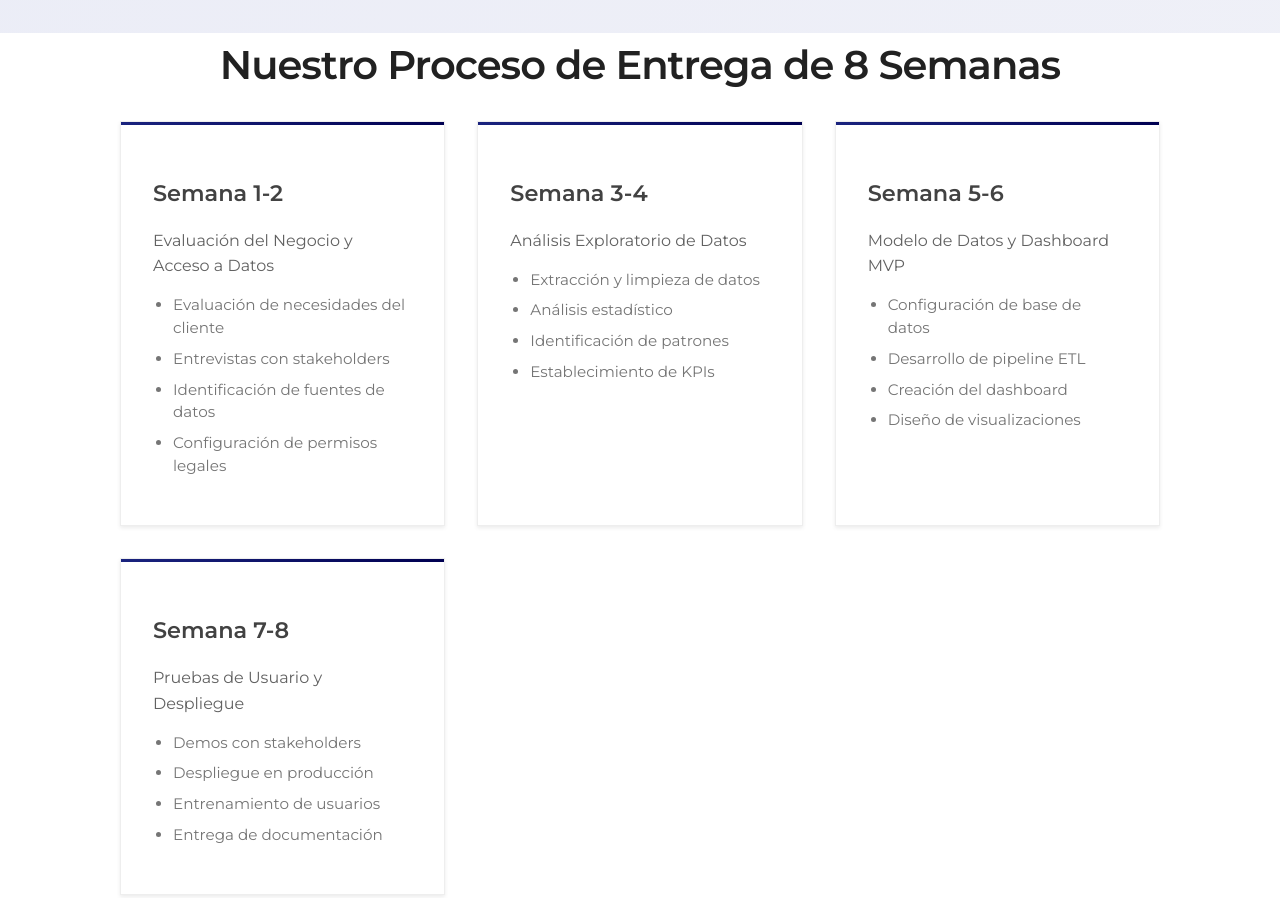
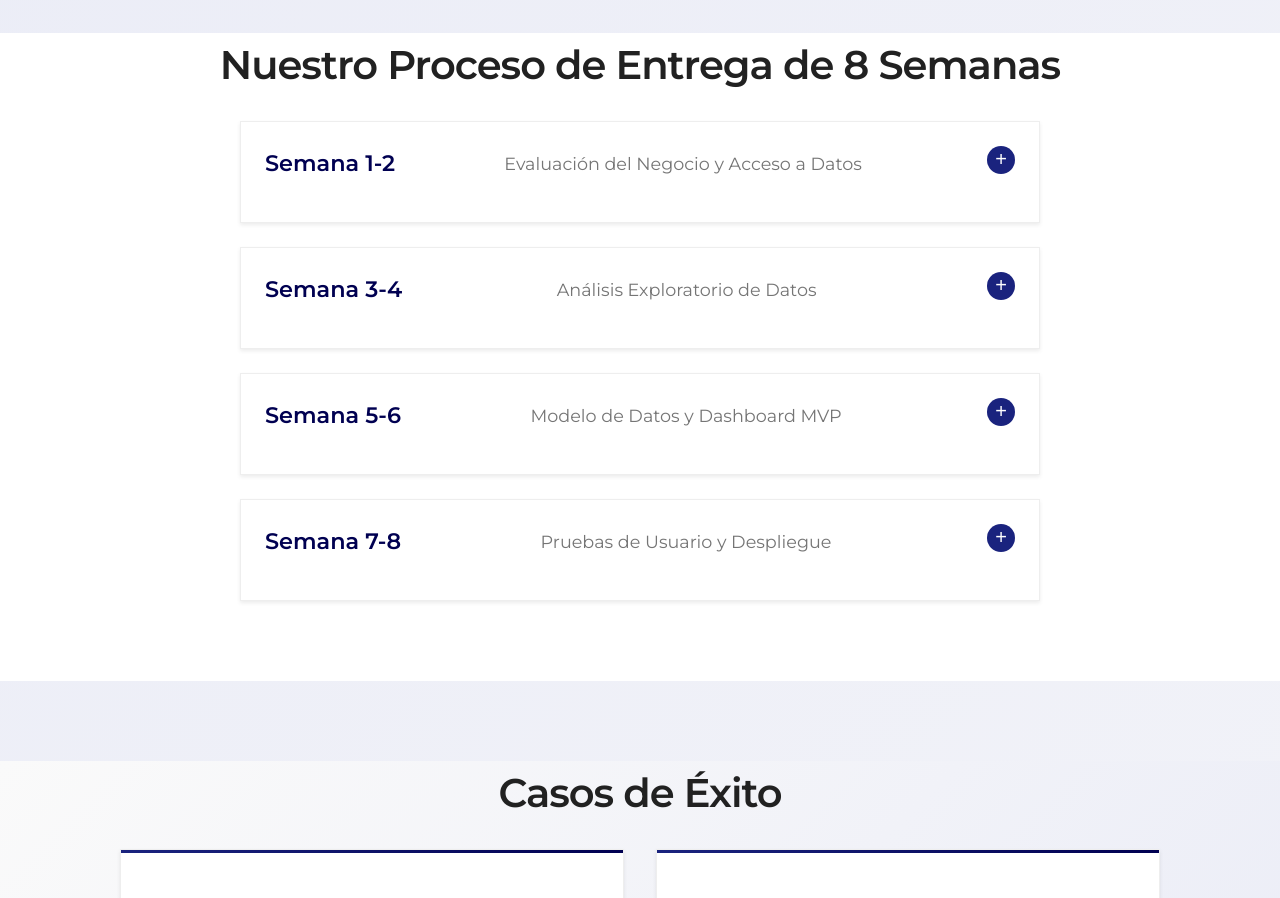
Before and after one commit to danieldabn/datadesdecero, a plain HTML site: page index.html in a window 1280 px wide. Shown: the part 1460-2358 px from the top of the page. Drawn offline with Linux system fonts and the light colour scheme.

Commit message:
Update process cards layout to vertical stack

```diff
--- a/app.js
+++ b/app.js
@@ -12,6 +12,29 @@ document.addEventListener('DOMContentLoaded', function () {
     document.getElementById('project_type').innerHTML = formOptions.project_type.map(opt => `<option value="${opt}">${opt}</option>`).join('');
     document.getElementById('budget_range').innerHTML = formOptions.budget_range.map(opt => `<option value="${opt}">${opt}</option>`).join('');
     document.getElementById('timeline').innerHTML = formOptions.timeline.map(opt => `<option value="${opt}">${opt}</option>`).join('');
+
+    // Process cards collapsible functionality
+    document.querySelectorAll('.process-header').forEach(header => {
+        header.addEventListener('click', function() {
+            const content = this.nextElementSibling;
+            const button = this.querySelector('.expand-btn');
+            const isActive = content.classList.contains('active');
+
+            // Close all other sections
+            document.querySelectorAll('.process-content').forEach(content => {
+                content.classList.remove('active');
+            });
+            document.querySelectorAll('.expand-btn').forEach(btn => {
+                btn.classList.remove('active');
+            });
+
+            // Toggle current section
+            if (!isActive) {
+                content.classList.add('active');
+                button.classList.add('active');
+            }
+        });
+    });
 
     // Smooth header background change on scroll
     let lastScrollTop = 0;
--- a/index.html
+++ b/index.html
@@ -85,8 +85,12 @@
             <h2 class="section-title">Nuestro Proceso de Entrega de 8 Semanas</h2>
             <div class="process-cards">
                 <div class="process-card">
+                    <div class="process-header">
                         <h3>Semana 1-2</h3>
                         <p>Evaluación del Negocio y Acceso a Datos</p>
+                        <button class="expand-btn" aria-label="Expandir contenido">+</button>
+                    </div>
+                    <div class="process-content">
                         <ul>
                             <li>Evaluación de necesidades del cliente</li>
                             <li>Entrevistas con stakeholders</li>
@@ -94,9 +98,14 @@
                             <li>Configuración de permisos legales</li>
                         </ul>
                     </div>
+                </div>
                 <div class="process-card">
+                    <div class="process-header">
                         <h3>Semana 3-4</h3>
                         <p>Análisis Exploratorio de Datos</p>
+                        <button class="expand-btn" aria-label="Expandir contenido">+</button>
+                    </div>
+                    <div class="process-content">
                         <ul>
                             <li>Extracción y limpieza de datos</li>
                             <li>Análisis estadístico</li>
@@ -104,9 +113,14 @@
                             <li>Establecimiento de KPIs</li>
                         </ul>
                     </div>
+                </div>
                 <div class="process-card">
+                    <div class="process-header">
                         <h3>Semana 5-6</h3>
                         <p>Modelo de Datos y Dashboard MVP</p>
+                        <button class="expand-btn" aria-label="Expandir contenido">+</button>
+                    </div>
+                    <div class="process-content">
                         <ul>
                             <li>Configuración de base de datos</li>
                             <li>Desarrollo de pipeline ETL</li>
@@ -114,15 +128,21 @@
                             <li>Diseño de visualizaciones</li>
                         </ul>
                     </div>
+                </div>
                 <div class="process-card">
+                    <div class="process-header">
                         <h3>Semana 7-8</h3>
                         <p>Pruebas de Usuario y Despliegue</p>
+                        <button class="expand-btn" aria-label="Expandir contenido">+</button>
+                    </div>
+                    <div class="process-content">
                         <ul>
                             <li>Demos con stakeholders</li>
                             <li>Despliegue en producción</li>
                             <li>Entrenamiento de usuarios</li>
                             <li>Entrega de documentación</li>
                         </ul>
+                    </div>
                 </div>
             </div>
         </div>
--- a/style.css
+++ b/style.css
@@ -289,7 +289,6 @@ section:nth-child(odd) {
 
 /* Cards with modern styling */
 .values-cards,
-.process-cards,
 .portfolio-cards,
 .services-cards {
   display: grid;
@@ -299,7 +298,6 @@ section:nth-child(odd) {
 
 @media (min-width: 768px) {
   .values-cards,
-  .process-cards,
   .portfolio-cards,
   .services-cards {
       grid-template-columns: repeat(auto-fit, minmax(300px, 1fr));
@@ -307,7 +305,6 @@ section:nth-child(odd) {
 }
 
 .value-card,
-.process-card,
 .portfolio-card,
 .service-card {
   background: var(--white);
@@ -321,7 +318,6 @@ section:nth-child(odd) {
 }
 
 .value-card::before,
-.process-card::before,
 .portfolio-card::before,
 .service-card::before {
   content: '';
@@ -334,7 +330,6 @@ section:nth-child(odd) {
 }
 
 .value-card:hover,
-.process-card:hover,
 .portfolio-card:hover,
 .service-card:hover {
   transform: translateY(-4px);
@@ -343,7 +338,6 @@ section:nth-child(odd) {
 }
 
 .value-card h3,
-.process-card h3,
 .portfolio-card h3,
 .service-card h3 {
   font-size: 1.4rem;
@@ -353,7 +347,6 @@ section:nth-child(odd) {
 }
 
 .value-card p,
-.process-card p,
 .portfolio-card p,
 .service-card p {
   font-size: 1rem;
@@ -362,7 +355,6 @@ section:nth-child(odd) {
   line-height: 1.6;
 }
 
-.process-card ul,
 .portfolio-card ul,
 .service-card ul {
   padding-left: 20px;
@@ -370,7 +362,6 @@ section:nth-child(odd) {
   font-size: 0.95rem;
 }
 
-.process-card ul li,
 .portfolio-card ul li,
 .service-card ul li {
   margin-bottom: 8px;
@@ -398,7 +389,7 @@ section:nth-child(odd) {
 .service-price,
 .service-duration {
   font-weight: 500;
-  color: var(--blue-dark);
+  color: var (--blue-dark);
   margin-bottom: 8px;
   font-size: 1.1rem;
 }
@@ -582,7 +573,6 @@ html {
 }
 
 .value-card,
-.process-card,
 .portfolio-card,
 .service-card {
   animation: fadeInUp 0.6s ease-out;
@@ -593,3 +583,88 @@ html {
   outline: 2px solid var(--blue-primary);
   outline-offset: 2px;
 }
+
+.process-header {
+    display: flex;
+    justify-content: space-between;
+    align-items: flex-start;
+    cursor: pointer;
+    padding-bottom: 16px;
+}
+
+.process-header h3 {
+    margin: 0;
+    color: var(--blue-dark);
+    font-size: 1.4rem;
+    font-weight: 600;
+}
+
+.process-header p {
+    margin: 4px 0;
+    color: var(--gray-600);
+    font-size: 1.1rem;
+}
+
+.expand-btn {
+    background: var(--blue-primary);
+    color: white;
+    border: none;
+    width: 28px;
+    height: 28px;
+    border-radius: 50%;
+    display: flex;
+    align-items: center;
+    justify-content: center;
+    font-size: 20px;
+    cursor: pointer;
+    transition: all 0.3s ease;
+    flex-shrink: 0;
+    margin-left: 16px;
+}
+
+.expand-btn:hover {
+    background: var(--blue-dark);
+    transform: scale(1.1);
+}
+
+.expand-btn.active {
+    transform: rotate(45deg);
+}
+
+.process-content {
+    max-height: 0;
+    overflow: hidden;
+    transition: max-height 0.3s ease-out;
+    opacity: 0;
+}
+
+.process-content.active {
+    max-height: 500px;
+    opacity: 1;
+    transition: max-height 0.5s ease-in, opacity 0.3s ease-in;
+}
+
+.process-card {
+    padding: 24px;
+}
+
+.process-cards {
+    display: flex;
+    flex-direction: column;
+    gap: 24px;
+    padding-bottom: 80px;
+    max-width: 800px;
+    margin: 0 auto;
+}
+
+.process-card {
+    width: 100%;
+    background: var(--white);
+    padding: 24px;
+    border-radius: var(--radius-md);
+    box-shadow: var(--shadow-sm);
+    transition: all 0.3s ease;
+    border: 1px solid var(--gray-200);
+    position: relative;
+    overflow: hidden;
+}
```
Lines whose indentation alone changed are shown as unchanged.
